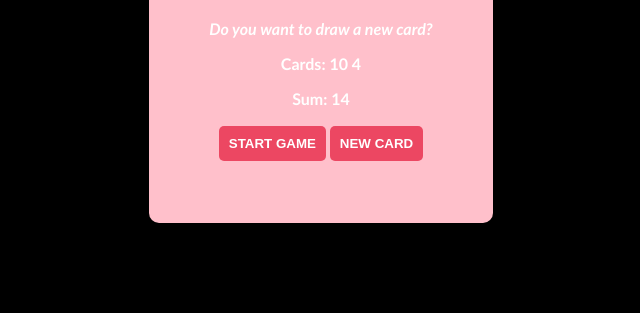
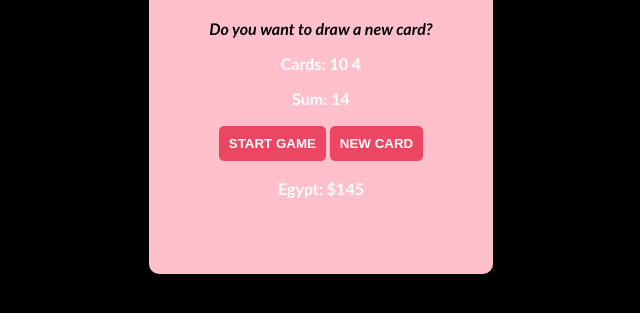
Before and after one commit to ehatche1/blackjack-app, a plain HTML site: page index.html in a window 1280 px wide. Both pictures are taken after a click on the button "START GAME". Shown: the part 323-636 px from the top of the page, without its empty margins (319-959 px from the left). Drawn offline with Linux system fonts and the light colour scheme.

Commit message:
created player object

```diff
--- a/index.css
+++ b/index.css
@@ -3,7 +3,7 @@ body {
     height: 100%;
     margin: 0;
     display: flex;
-    justify-content: center; /* Centers horizontally */
+    justify-content: center;
     align-items: center;
 }
 
@@ -39,4 +39,6 @@ button {
 
 #message-el {
     font-style: italic;
+    color: black;
+    font-weight: 600;
 }
--- a/index.html
+++ b/index.html
@@ -14,6 +14,7 @@
     <p id="sum-el">Sum: </p>
     <button onclick="startGame()">START GAME</button>
     <button onclick="newCard()">NEW CARD</button>
+    <p id="player-el"></p>
 </div>
     <script src="index.js"></script>
 </body>
--- a/index.js
+++ b/index.js
@@ -1,16 +1,45 @@
-let firstCard = 10
-let secondCard = 4
-let cards = [firstCard, secondCard]
-let sum = firstCard + secondCard
+
+let cards = []
+let sum = 0
 let hasBlackJack = false
-let isAlive = true
+let isAlive = false
 let message = ""
 let messageEl = document.getElementById("message-el")
 let sumEl = document.getElementById("sum-el")
 let cardsEl = document.getElementById("cards-el")
 
+let player = {
+    name: "Egypt",
+    chips: 145
+}
+
+let playerEl = document.getElementById("player-el")
+playerEl.textContent = player.name + ": $" + player.chips
+
+
+function getRandomCard() {
+     let randomNumber = Math.floor(Math.random() * 12) + 1
+
+     if (randomNumber > 10) {
+        return 10
+     } else if (randomNumber === 1 ) {
+return 11
+     } else {
+        return randomNumber
+     }
+
+}
+
 
 function startGame() {
+    isAlive = true
+    let firstCard = getRandomCard()
+    let secondCard = getRandomCard()
+cards = [firstCard, secondCard]
+sum = firstCard + secondCard
+
+
+
 renderGame()
 }
 
@@ -35,9 +64,18 @@ hasBlackJack = true
 }
 
 function newCard() {
-    let card = 6
+
+if (isAlive === true && hasBlackJack === false) {
+
+    let card = getRandomCard()
     sum += card
     cards.push(card)
     console.log(cards)
     renderGame()
+
+
 }
+
+
+
+}
```
